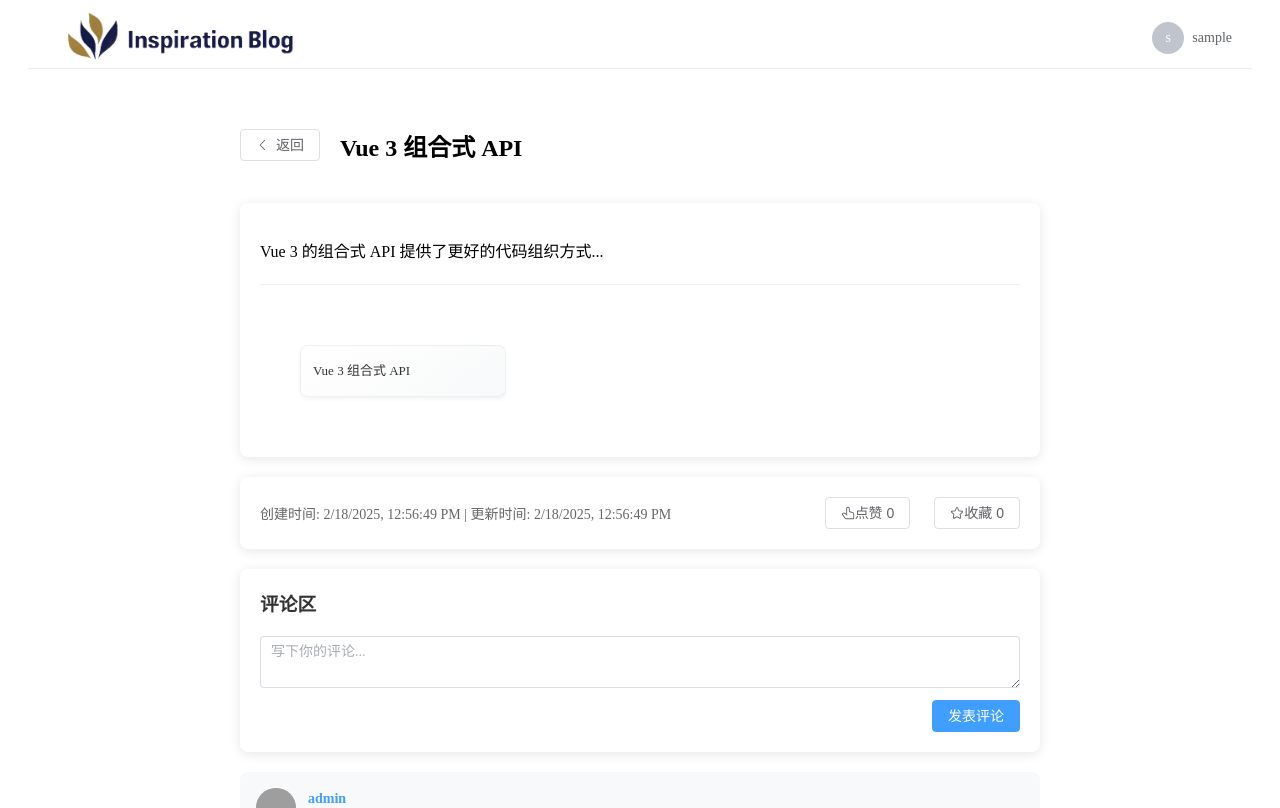
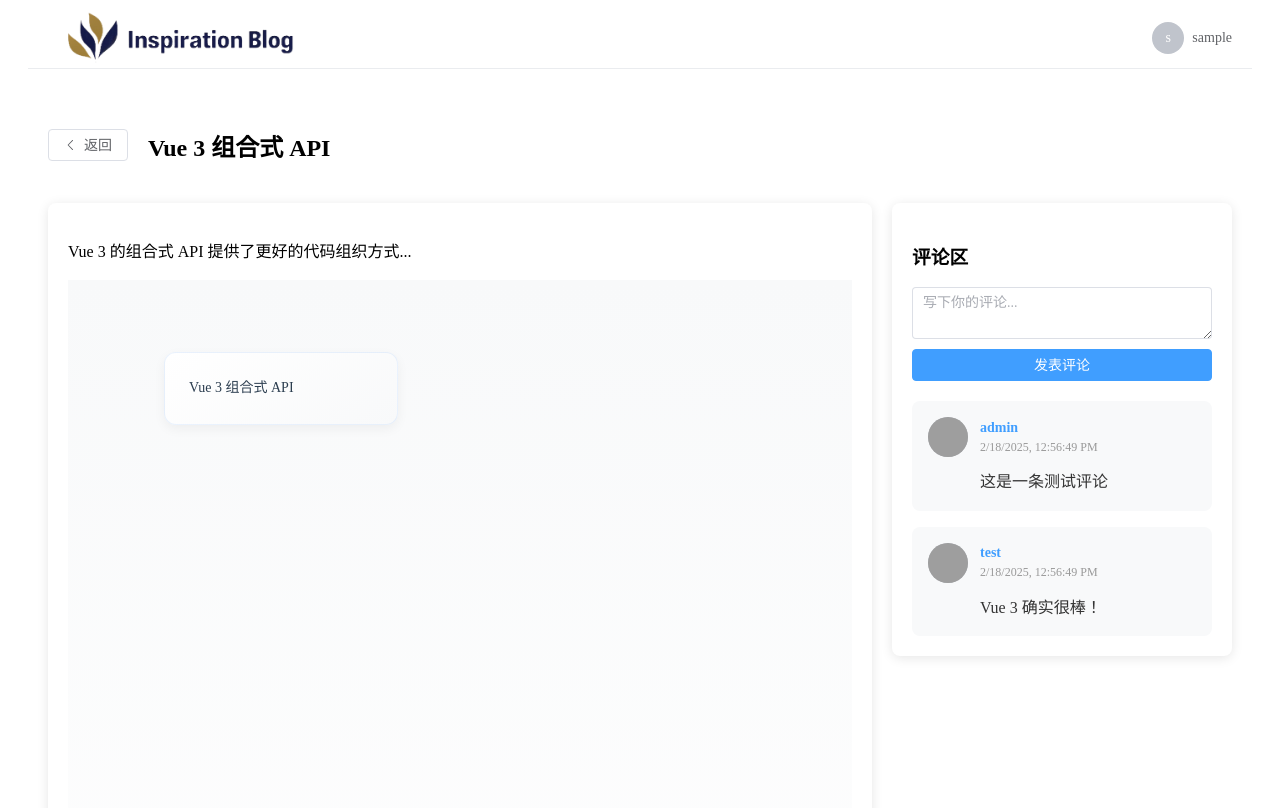
Before and after one commit to LipeibinCooper/inspiration-blog, a Vue app in the folder frontend/: page /inspiration/1 in a window 1280 px wide. Shown: the top 808 px of the page. Built offline with nearby package versions, Linux system fonts and the light colour scheme; sample sign-in values are in the browser's storage; grey boxes are pictures that could not be loaded.

Commit message:
Add image support and preview functionality to InspirationTree

```diff
--- a/frontend/src/components/InspirationTree.vue
+++ b/frontend/src/components/InspirationTree.vue
@@ -1,28 +1,60 @@
 <template>
   <div class="inspiration-tree">
     <div class="array-container">
-      <div v-for="(array, arrayIndex) in arrays" :key="arrayIndex" class="array-row">
-        <div v-for="(item, itemIndex) in array" :key="item.id" class="array-item">
+      <div
+        v-for="(array, arrayIndex) in arrays"
+        :key="arrayIndex"
+        class="array-row"
+      >
+        <div
+          v-for="(item, itemIndex) in array"
+          :key="item.id"
+          class="array-item"
+        >
           <div class="node-content">
-            <div class="node-text">{{ item.content }}</div>
+            <div class="node-content-wrapper" @click="handlePreview(item)">
+              <div class="node-text">{{ item.content }}</div>
+              <img
+                v-if="item.thumbnailUrl"
+                :src="item.thumbnailUrl"
+                class="node-thumbnail"
+                alt="缩略图"
+              />
+            </div>
             <div class="node-actions">
-              <el-dropdown trigger="click">
+              <el-dropdown trigger="click" @click.stop>
                 <span class="el-dropdown-link">
                   <el-icon><More /></el-icon>
                 </span>
                 <template #dropdown>
                   <el-dropdown-menu>
-                    <template v-if="isExpandable(arrayIndex, itemIndex).canExpandRight">
-                      <el-dropdown-item @click="handleAddRight(arrayIndex, itemIndex)">
+                    <template
+                      v-if="isExpandable(arrayIndex, itemIndex).canExpandRight"
+                    >
+                      <el-dropdown-item
+                        @click="handleAddRight(arrayIndex, itemIndex)"
+                      >
                         <el-icon><Plus /></el-icon> 向右扩展
                       </el-dropdown-item>
                     </template>
-                    <template v-if="isExpandable(arrayIndex, itemIndex).canExpandDown">
-                      <el-dropdown-item @click="handleAddDown(arrayIndex, itemIndex)">
+                    <template
+                      v-if="isExpandable(arrayIndex, itemIndex).canExpandDown"
+                    >
+                      <el-dropdown-item
+                        @click="handleAddDown(arrayIndex, itemIndex)"
+                      >
                         <el-icon><Plus /></el-icon> 向下扩展
                       </el-dropdown-item>
                     </template>
-                    <el-dropdown-item @click="() => {showEditDialog = true; currentEditNode = item; editNodeContent = item.content}">
+                    <el-dropdown-item
+                      @click="
+                        () => {
+                          showEditDialog = true;
+                          currentEditNode = item;
+                          editNodeContent = item.content;
+                        }
+                      "
+                    >
                       <el-icon><Edit /></el-icon> 编辑
                     </el-dropdown-item>
                     <el-dropdown-item
@@ -52,6 +84,21 @@
         :rows="3"
         placeholder="输入节点内容"
       />
+      <el-upload
+        class="upload-demo"
+        action="#"
+        :auto-upload="false"
+        :show-file-list="true"
+        :on-change="
+          (file) => {
+            newNodeImage = file.raw;
+          }
+        "
+      >
+        <template #trigger>
+          <el-button type="primary">选择图片</el-button>
+        </template>
+      </el-upload>
       <template #footer>
         <el-button @click="showAddDialog = false">取消</el-button>
         <el-button type="primary" @click="handleAdd">确定</el-button>
@@ -59,70 +106,140 @@
     </el-dialog>
 
     <!-- 编辑节点对话框 -->
-    <el-dialog
-      v-model="showEditDialog"
-      title="编辑节点"
-      width="30%"
-    >
+    <el-dialog v-model="showEditDialog" title="编辑节点" width="30%">
       <el-input
         v-model="editNodeContent"
         type="textarea"
         :rows="3"
         placeholder="输入节点内容"
       />
+      <el-upload
+        class="upload-demo"
+        action="#"
+        :auto-upload="false"
+        :show-file-list="true"
+        :on-change="
+          (file) => {
+            editNodeImage = file.raw;
+          }
+        "
+      >
+        <template #trigger>
+          <el-button type="primary">选择图片</el-button>
+        </template>
+      </el-upload>
       <template #footer>
         <el-button @click="showEditDialog = false">取消</el-button>
         <el-button type="primary" @click="handleEdit">确定</el-button>
+      </template>
+    </el-dialog>
+
+    <!-- 预览对话框 -->
+    <el-dialog v-model="showPreviewDialog" title="节点详情" width="50%">
+      <template v-if="previewNode">
+        <div class="preview-content">
+          <p>{{ previewNode.content }}</p>
+          <img
+            v-if="previewNode.imageUrl"
+            :src="previewNode.imageUrl"
+            class="preview-image"
+            alt="完整图片"
+          />
+        </div>
       </template>
     </el-dialog>
   </div>
 </template>
 
 <script lang="ts" setup>
-import { ref, onMounted } from 'vue';
-import { Plus, Edit, Delete, More } from '@element-plus/icons-vue';
-import type { InspirationNode } from '@/types/inspiration-tree';
+import { ref, onMounted } from "vue";
+import { Plus, Edit, Delete, More } from "@element-plus/icons-vue";
+import type { InspirationNode } from "@/types/inspiration-tree";
 
 const props = defineProps<{
-  node: InspirationNode
+  node: InspirationNode;
 }>();
 
 const emit = defineEmits<{
-  (e: 'update', data: { id: number; content: string }): void
-  (e: 'add', data: { parentId: number; content: string }): void
-  (e: 'delete', id: number): void
+  (
+    e: "update",
+    data: {
+      id: number;
+      content: string;
+      imageUrl?: string;
+      thumbnailUrl?: string;
+    }
+  ): void;
+  (
+    e: "add",
+    data: {
+      parentId: number;
+      content: string;
+      imageUrl?: string;
+      thumbnailUrl?: string;
+    }
+  ): void;
+  (e: "delete", id: number): void;
 }>();
 
 const arrays = ref<InspirationNode[][]>([[]]);
 const showAddDialog = ref(false);
 const showEditDialog = ref(false);
-const newNodeContent = ref('');
-const editNodeContent = ref('');
+const showPreviewDialog = ref(false);
+const newNodeContent = ref("");
+const editNodeContent = ref("");
 const currentEditNode = ref<InspirationNode | null>(null);
+const previewNode = ref<InspirationNode | null>(null);
+const newNodeImage = ref<File | null>(null);
+const editNodeImage = ref<File | null>(null);
 
 // 处理编辑节点
-const handleEdit = () => {
+const handleEdit = async () => {
   if (!editNodeContent.value.trim() || !currentEditNode.value) return;
 
-  emit('update', {
+  let imageUrl = currentEditNode.value.imageUrl;
+  let thumbnailUrl = currentEditNode.value.thumbnailUrl;
+
+  if (editNodeImage.value) {
+    // 这里应该调用后端API上传图片，获取图片URL和缩略图URL
+    // 为了演示，这里使用本地URL
+    imageUrl = URL.createObjectURL(editNodeImage.value);
+    thumbnailUrl = imageUrl; // 实际应该使用缩略图URL
+  }
+
+  emit("update", {
     id: currentEditNode.value.id,
-    content: editNodeContent.value.trim()
+    content: editNodeContent.value.trim(),
+    imageUrl,
+    thumbnailUrl
   });
 
   // 更新本地节点内容
-  arrays.value.forEach(array => {
-    array.forEach(node => {
+  arrays.value.forEach((array) => {
+    array.forEach((node) => {
       if (node.id === currentEditNode.value?.id) {
         node.content = editNodeContent.value.trim();
+        node.imageUrl = imageUrl;
+        node.thumbnailUrl = thumbnailUrl;
       }
     });
   });
 
-  editNodeContent.value = '';
+  editNodeContent.value = "";
+  editNodeImage.value = null;
   showEditDialog.value = false;
 };
-const addDirection = ref<'right' | 'down'>('right');
-const currentAddPosition = ref<{arrayIndex: number; itemIndex: number} | null>(null);
+
+// 处理节点预览
+const handlePreview = (node: InspirationNode) => {
+  previewNode.value = node;
+  showPreviewDialog.value = true;
+};
+const addDirection = ref<"right" | "down">("right");
+const currentAddPosition = ref<{
+  arrayIndex: number;
+  itemIndex: number;
+} | null>(null);
 
 // 初始化数组结构
 onMounted(() => {
@@ -136,7 +253,8 @@ const isExpandable = (arrayIndex: number, itemIndex: number) => {
   // 根节点（第一行第一个）特殊处理
   if (arrayIndex === 0 && itemIndex === 0) {
     // 只有当没有其他节点时才能向下扩展
-    const hasOnlyRoot = arrays.value.length === 1 && arrays.value[0].length === 1;
+    const hasOnlyRoot =
+      arrays.value.length === 1 && arrays.value[0].length === 1;
     return {
       canExpandRight: false,
       canExpandDown: hasOnlyRoot
@@ -147,21 +265,22 @@ const isExpandable = (arrayIndex: number, itemIndex: number) => {
   const canExpandRight = itemIndex === arrays.value[arrayIndex].length - 1;
 
   // 最下方第一个节点可以向下扩展
-  const canExpandDown = arrayIndex === arrays.value.length - 1 && itemIndex === 0;
+  const canExpandDown =
+    arrayIndex === arrays.value.length - 1 && itemIndex === 0;
 
   return { canExpandRight, canExpandDown };
 };
 
 // 向右添加节点
 const handleAddRight = (arrayIndex: number, itemIndex: number) => {
-  addDirection.value = 'right';
+  addDirection.value = "right";
   currentAddPosition.value = { arrayIndex, itemIndex };
   showAddDialog.value = true;
 };
 
 // 向下添加节点
 const handleAddDown = (arrayIndex: number, itemIndex: number) => {
-  addDirection.value = 'down';
+  addDirection.value = "down";
   currentAddPosition.value = { arrayIndex, itemIndex };
   showAddDialog.value = true;
 };
@@ -170,16 +289,28 @@ const handleAddDown = (arrayIndex: number, itemIndex: number) => {
 const handleAdd = () => {
   if (!newNodeContent.value.trim() || !currentAddPosition.value) return;
 
+  let imageUrl = undefined;
+  let thumbnailUrl = undefined;
+
+  if (newNodeImage.value) {
+    // 这里应该调用后端API上传图片，获取图片URL和缩略图URL
+    // 为了演示，这里使用本地URL
+    imageUrl = URL.createObjectURL(newNodeImage.value);
+    thumbnailUrl = imageUrl; // 实际应该使用缩略图URL
+  }
+
   const { arrayIndex, itemIndex } = currentAddPosition.value;
   const newNode: InspirationNode = {
     id: Date.now(),
     parentId: arrays.value[arrayIndex][itemIndex].id,
     content: newNodeContent.value.trim(),
+    imageUrl,
+    thumbnailUrl,
     createdAt: new Date().toISOString(),
     updatedAt: new Date().toISOString()
   };
 
-  if (addDirection.value === 'right') {
+  if (addDirection.value === "right") {
     arrays.value[arrayIndex].push(newNode);
   } else {
     if (!arrays.value[arrayIndex + 1]) {
@@ -188,12 +319,15 @@ const handleAdd = () => {
     arrays.value[arrayIndex + 1].push(newNode);
   }
 
-  emit('add', {
+  emit("add", {
     parentId: newNode.parentId,
-    content: newNode.content
+    content: newNode.content,
+    imageUrl,
+    thumbnailUrl
   });
 
-  newNodeContent.value = '';
+  newNodeContent.value = "";
+  newNodeImage.value = null;
   showAddDialog.value = false;
 };
 
@@ -222,7 +356,7 @@ const handleAdd = () => {
 // 处理删除节点
 const handleDelete = (arrayIndex: number, itemIndex: number) => {
   const nodeToDelete = arrays.value[arrayIndex][itemIndex];
-  emit('delete', nodeToDelete.id);
+  emit("delete", nodeToDelete.id);
   arrays.value[arrayIndex].splice(itemIndex, 1);
 
   // 如果数组为空且不是第一个数组，则删除该数组
@@ -234,94 +368,163 @@ const handleDelete = (arrayIndex: number, itemIndex: number) => {
 
 <style scoped>
 .inspiration-tree {
-  padding: 20px;
-  overflow: hidden;
+  padding: 32px 64px;
+  overflow: auto;
+  min-height: 100vh;
+  background: linear-gradient(to bottom, #f8f9fa, #ffffff);
 }
 
 .array-container {
   display: flex;
   flex-direction: column;
-  gap: 24px;
-  padding: 20px;
+  gap: 32px;
+  padding: 24px 32px;
+  position: relative;
 }
 
 .array-row {
   display: flex;
-  gap: 24px;
+  gap: 32px;
   align-items: flex-start;
   position: relative;
+  padding: 16px 0;
 }
 
 .array-row::after {
-  content: '';
+  content: "";
   position: absolute;
   left: 0;
   right: 0;
   top: 50%;
-  height: 1px;
-  background: linear-gradient(90deg, rgba(221,221,221,0) 0%, rgba(221,221,221,1) 50%, rgba(221,221,221,0) 100%);
+  height: 2px;
+  background: linear-gradient(
+    90deg,
+    rgba(66, 133, 244, 0) 0%,
+    rgba(66, 133, 244, 0.2) 50%,
+    rgba(66, 133, 244, 0) 100%
+  );
   z-index: -1;
+  transform: translateY(-50%);
 }
 
 .array-item {
   position: relative;
-  animation: fadeIn 0.3s ease;
+  animation: fadeIn 0.4s cubic-bezier(0.4, 0, 0.2, 1);
 }
 
 .node-content {
   background: linear-gradient(145deg, #ffffff 0%, #f8f9fa 100%);
-  border: 1px solid rgba(0, 0, 0, 0.05);
-  padding: 12px;
-  border-radius: 8px;
-  box-shadow: 0 2px 4px rgba(0, 0, 0, 0.05);
+  border: 1px solid rgba(66, 133, 244, 0.1);
+  padding: 16px;
+  border-radius: 12px;
+  box-shadow: 0 4px 12px rgba(0, 0, 0, 0.05);
   transition: all 0.3s cubic-bezier(0.4, 0, 0.2, 1);
-  min-width: 180px;
-  max-width: 300px;
+  min-width: 200px;
+  max-width: 320px;
   display: flex;
+  align-items: flex-start;
   justify-content: space-between;
-  align-items: center;
-  gap: 8px;
+  gap: 16px;
 }
 
 .node-content:hover {
-  box-shadow: 0 4px 8px rgba(0, 0, 0, 0.1);
+  transform: translateY(-2px);
+  box-shadow: 0 8px 24px rgba(66, 133, 244, 0.15);
+  border-color: rgba(66, 133, 244, 0.2);
+}
+
+.node-content-wrapper {
+  display: flex;
+  flex-direction: column;
+  gap: 12px;
+  flex: 1;
+  cursor: pointer;
+  padding: 8px;
+  border-radius: 8px;
+  transition: background-color 0.2s ease;
+}
+
+.node-content-wrapper:hover {
+  background-color: rgba(66, 133, 244, 0.05);
+}
+
+.node-thumbnail {
+  max-width: 100%;
+  height: 100px;
+  object-fit: cover;
+  border-radius: 8px;
+  transition: transform 0.3s ease;
+}
+
+.node-thumbnail:hover {
+  transform: scale(1.05);
+}
+
+.preview-content {
+  display: flex;
+  flex-direction: column;
+  gap: 20px;
+}
+
+.preview-content p {
+  margin: 0;
+  white-space: pre-wrap;
+  line-height: 1.8;
+  color: #333;
+  font-size: 15px;
+}
+
+.preview-content img {
+  max-width: 100%;
+  border-radius: 12px;
+  box-shadow: 0 4px 16px rgba(0, 0, 0, 0.1);
+  transition: transform 0.3s ease;
+}
+
+.preview-content img:hover {
+  transform: scale(1.02);
 }
 
 .node-text {
   flex: 1;
-  font-size: 13px;
-  line-height: 1.4;
-  color: #333;
+  font-size: 14px;
+  line-height: 1.6;
+  color: #2c3e50;
   white-space: pre-wrap;
   word-break: break-word;
 }
 
 .node-actions {
   opacity: 0;
-  transition: opacity 0.2s ease;
+  transition: all 0.3s ease;
+  align-self: flex-start;
+  transform: translateX(10px);
 }
 
-.node-content:hover .node-actions,
-.node-content:focus-within .node-actions {
+.node-content:hover .node-actions {
   opacity: 1;
+  transform: translateX(0);
 }
 
 .el-dropdown-link {
   cursor: pointer;
-  color: #666;
-  padding: 4px;
-  border-radius: 4px;
-  transition: background-color 0.2s;
+  color: #606266;
+  padding: 6px;
+  border-radius: 6px;
+  transition: all 0.2s ease;
+  display: flex;
+  align-items: center;
 }
 
 .el-dropdown-link:hover {
-  background-color: rgba(0, 0, 0, 0.05);
+  background-color: rgba(66, 133, 244, 0.1);
+  color: #4285f4;
 }
 
 @keyframes fadeIn {
   from {
     opacity: 0;
-    transform: translateY(10px);
+    transform: translateY(20px);
   }
   to {
     opacity: 1;
--- a/frontend/src/types/inspiration-tree.ts
+++ b/frontend/src/types/inspiration-tree.ts
@@ -3,6 +3,8 @@ export interface InspirationNode {
   id: number;
   parentId: number | null;  // 父节点ID，根节点为null
   content: string;         // 节点内容
+  imageUrl?: string;       // 节点图片URL
+  thumbnailUrl?: string;   // 图片缩略图URL
   createdAt: string;
   updatedAt: string;
   children?: InspirationNode[];  // 子节点
@@ -12,10 +14,14 @@ export interface InspirationNode {
 export interface CreateNodeDto {
   parentId: number | null;
   content: string;
+  imageUrl?: string;
+  thumbnailUrl?: string;
 }
 
 // 更新节点的DTO
 export interface UpdateNodeDto {
   id: number;
   content: string;
+  imageUrl?: string;
+  thumbnailUrl?: string;
 }
--- a/frontend/src/views/InspirationDetail.vue
+++ b/frontend/src/views/InspirationDetail.vue
@@ -5,11 +5,13 @@
       <h2>{{ inspiration?.title }}</h2>
     </div>
 
+    <div class="content-wrapper">
+      <!-- 左侧：灵感内容和树形图 -->
+      <div class="main-content">
         <div class="detail-content">
           <p>{{ inspiration?.content }}</p>
           <!-- 添加灵感树组件 -->
           <div class="inspiration-tree-container" v-if="inspiration">
-        <!-- <h3>思维导图</h3> -->
             <inspiration-tree
               :node="{
                 id: inspiration.id,
@@ -49,8 +51,9 @@
             </el-button>
           </div>
         </div>
+      </div>
 
-    <!-- 评论区 -->
+      <!-- 右侧：评论区 -->
       <div class="comments-section">
         <h3>评论区</h3>
         <div class="comment-input">
@@ -64,9 +67,9 @@
             发表评论
           </el-button>
         </div>
+        <comment-list v-if="inspiration" :inspiration-id="inspiration.id" />
       </div>
-
-    <comment-list v-if="inspiration" :inspiration-id="inspiration.id" />
+    </div>
   </div>
 </template>
 
@@ -290,8 +293,30 @@ const deleteNode = (nodes: InspirationNode[], id: number): boolean => {
 <style scoped>
 .inspiration-detail {
   padding: 20px;
-  max-width: 800px;
+  max-width: 100%;
   margin: 0 auto;
+}
+
+.content-wrapper {
+  display: flex;
+  gap: 20px;
+  margin-top: 20px;
+}
+
+.main-content {
+  flex: 3;
+}
+
+.comments-section {
+  flex: 1;
+  min-width: 300px;
+  background: #fff;
+  padding: 20px;
+  border-radius: 8px;
+  box-shadow: 0 2px 12px rgba(0, 0, 0, 0.1);
+  height: fit-content;
+  position: sticky;
+  top: 20px;
 }
 
 .detail-header {
@@ -300,18 +325,8 @@ const deleteNode = (nodes: InspirationNode[], id: number): boolean => {
   gap: 20px;
   margin-bottom: 20px;
 }
-.inspiration-tree-container {
-  margin-top: 20px;
-  padding-top: 20px;
-  border-top: 1px solid #eee;
-}
-
-.inspiration-tree-container h3 {
+.detail-content {
   margin-bottom: 20px;
-  color: #333;
-}
-.detail-content {
-  margin: 20px 0;
   line-height: 1.6;
   white-space: pre-wrap;
   background: #fff;
@@ -324,37 +339,12 @@ const deleteNode = (nodes: InspirationNode[], id: number): boolean => {
   padding: 20px;
   border-radius: 8px;
   background: #fff;
-  box-shadow: 0 2px 12px rgba(0, 0, 0, 0.1);
-  display: flex;
-  justify-content: space-between;
-  align-items: center;
-}
-.time-info {
-  color: #666;
-  font-size: 14px;
-}
-.interaction-buttons {
-  display: flex;
-  gap: 12px;
-}
-.comments-section {
-  margin-top: 20px;
-  background: #fff;
-  padding: 20px;
-  border-radius: 8px;
-  box-shadow: 0 2px 12px rgba(0, 0, 0, 0.1);
-}
-.comments-section h3 {
-  margin-top: 0;
-  margin-bottom: 20px;
-  color: #333;
 }
 .comment-input {
-  display: flex;
-  flex-direction: column;
-  gap: 12px;
+  margin-bottom: 20px;
 }
 .comment-input .el-button {
-  align-self: flex-end;
+  margin-top: 10px;
+  width: 100%;
 }
 </style>
```
Lines whose indentation alone changed are shown as unchanged.
